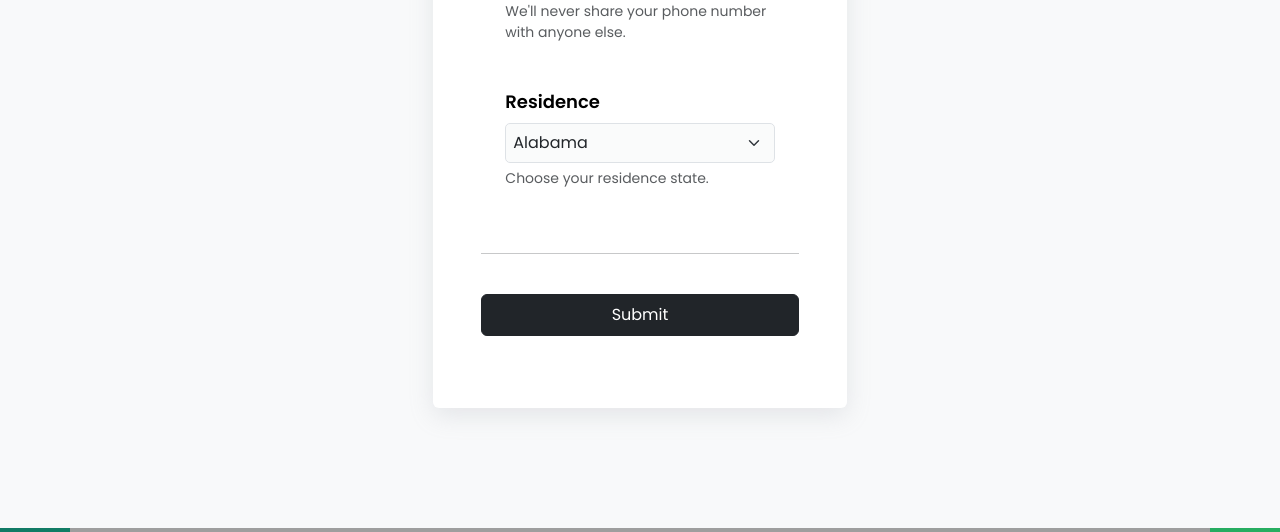
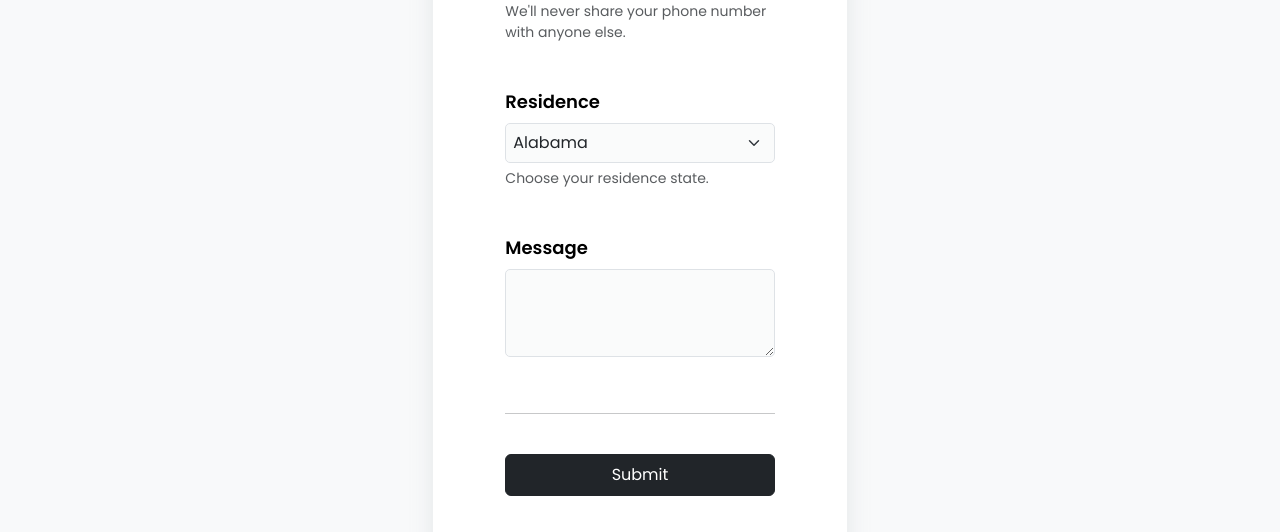
Before and after one commit to bryanDelyan/plates, a PHP site: page / in a window 1280 px wide. Shown: the part 3626-4158 px from the top of the page. Run offline with PHP 8.4, Linux system fonts and the light colour scheme; grey boxes are pictures that could not be loaded.

Commit message:
add message

```diff
--- a/index.php
+++ b/index.php
@@ -265,6 +265,9 @@
                         </select>
                         <div id="residenceHelp" class="form-text">Choose your residence state.</div>
                     </div>
+                    <div class="mb-3 mt-5">
+                        <label for="inputMessage" class="form-label fw-semibold">Message</label>
+                        <textarea class="form-control" required id="inputMessage" rows="3"></textarea>
 
                 </div>
                 <br>
```
